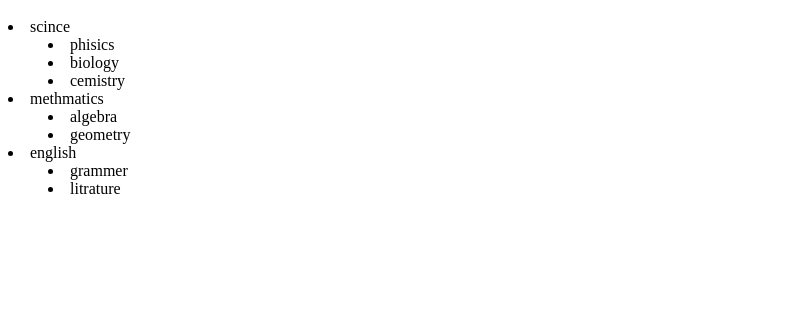
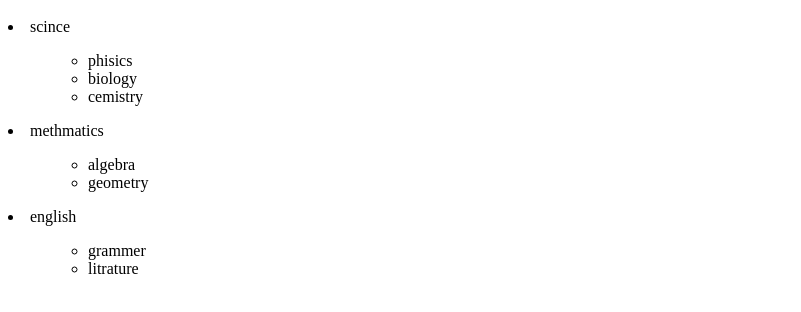
Before and after one commit to rafaybuttbutt61-hub/assiment-1, a plain HTML site: page index.html in a window 1280 px wide. Shown: the part 486-798 px from the top of the page, without its empty margins (0-801 px from the left). Drawn offline with Linux system fonts and the light colour scheme.

Commit message:
Update index.html

```diff
--- a/index.html
+++ b/index.html
@@ -21,15 +21,22 @@ i lerned that html list are used to display information in a structured format t
 <h1>my school subject</h1>
 <dl>
 <dt><li>scince</li></dt>
-<dd type="circle"><li>phisics</li></dd>
-<dd type="circle"><li>biology</li></dd>
-<dd type="circle"><li>cemistry</li></dd>
+  <ul type="circle">
+<dd ><li>phisics</li></dd>
+<dd ><li>biology</li></dd>
+<dd ><li>cemistry</li></dd>
+  </ul>
 <dt><li>methmatics</li></dt>
+<ul type="circle">
+
 <dd type="circle"><li>algebra</li></dd>
 <dd type="circle"><li>geometry</li></dd>
+</ul>
 <dt><li>english</li></dt>
-<dd type="circle"><li>grammer</li></dd>
-<dd type="circle"><li>litrature</li></dd>
+<ul type="circle">
+  <dd ><li>grammer</li></dd>
+<dd ><li>litrature</li></dd>
+</ul>
 </dl>
 </head>
 <body>
```
